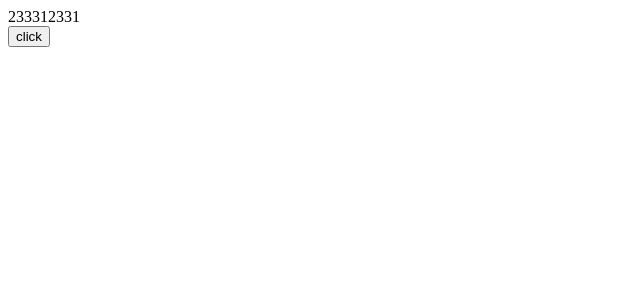
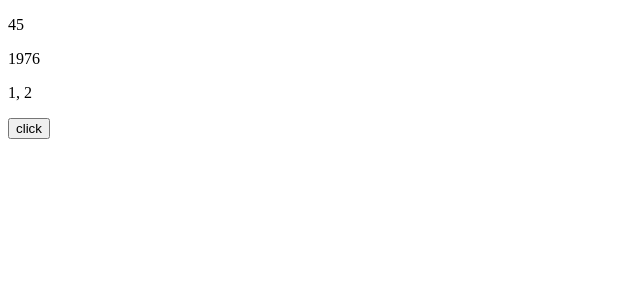
Before and after one commit to fxpby/Vue3-learn, a Vue app: page / in a window 1280 px wide. Shown: the top 300 px of the page, without its empty margins (0-640 px from the left). Built offline with nearby package versions, Linux system fonts and the light colour scheme.

Commit message:
feat: add reactive

```diff
--- a/src/App.vue
+++ b/src/App.vue
@@ -1,7 +1,7 @@
 <!--
  * @Author: your name
  * @Date: 2021-02-01 11:05:31
- * @LastEditTime: 2021-02-03 11:03:17
+ * @LastEditTime: 2021-02-03 15:45:40
  * @LastEditors: Please set LastEditors
  * @Description: In User Settings Edit
  * @FilePath: \vue3-api\src\App.vue
@@ -20,7 +20,8 @@
     <!-- <computed/> -->
     <!-- <readonly/> -->
     <!-- <watch-effect/> -->
-    <watch/>
+    <!-- <watch/> -->
+    <reactive-1/>
   </div>
 </template>
 
@@ -37,6 +38,7 @@ import computed from './components/computed'
 import readonly from './components/readonly'
 import watchEffect from './components/watchEffect'
 import watch from './components/watch'
+import reactive1 from './components/reactive'
 
 export default {
   name: 'App',
@@ -51,7 +53,8 @@ export default {
     computed,
     readonly,
     watchEffect,
-    watch
+    watch,
+    reactive1,
   },
   // props 不可以进行解构， context可以进行解构
   // 根据 attrs 或 slots 更改应用副作用, 需要在onUpdated中进行
--- /dev/null
+++ b/src/components/reactive.vue
@@ -0,0 +1,113 @@
+<!--
+ * @Author: your name
+ * @Date: 2021-02-03 11:53:19
+ * @LastEditTime: 2021-02-03 15:36:49
+ * @LastEditors: Please set LastEditors
+ * @Description: In User Settings Edit
+ * @FilePath: \vue3-api\src\components\reactive.vue
+-->
+<template>
+  <div>
+    <p>{{shallowState.age}}</p>
+    <p>{{shallowState.birth.year}}</p>
+    <p>{{state.foo}}, {{state.nested.bar}}</p>
+    <button @click="handler">click</button>
+  </div>
+</template>
+
+<script>
+import { isProxy, isReactive, isReadonly, reactive, readonly, shallowReactive, toRefs, shallowReadonly } from 'vue'
+export default {
+  name: 'reactive',
+  setup() {
+    // const state = reactive({
+    //   name: 'helen'
+    // })
+
+    // const readonlyState = readonly({
+    //   name: 'also'
+    // })
+
+    // const stateCopy = readonly(state)
+
+    // console.log('state... ', isProxy(state), isReactive(state), isReadonly(state))
+    // console.log('readonlyState... ', isProxy(readonlyState), isReactive(readonlyState), isReadonly(readonlyState))
+    // console.log('stateCopy... ', isProxy(stateCopy), isReactive(stateCopy), isReadonly(stateCopy))
+
+    const shallowState = shallowReactive({
+      age: 45,
+      birth: {
+        year: 1976,
+        month: 2
+      }
+    })
+
+    const stateReadonly = readonly({
+      a: 1,
+      b: {
+        c: 2
+      }
+    })
+
+    const shallowReadonlyState = shallowReadonly({
+      a: 1,
+      b: {
+        c: 2
+      }
+    })
+
+    console.log(isReadonly(stateReadonly))
+    console.log(isReadonly(stateReadonly.a))
+    console.log(isReadonly(stateReadonly.b.c))
+    console.log(isReadonly(shallowReadonlyState))
+    console.log(isReadonly(shallowReadonlyState.a))
+    console.log(isReadonly(shallowReadonlyState.b.c))
+
+
+
+    console.log(isReactive(shallowState.age))
+    console.log(isReactive(shallowState.birth))
+
+
+
+    const handler = () => {
+      shallowState.age++
+      shallowState.birth.year++
+      console.log('shallowState =>', shallowState)
+      console.log('shallowState.age =>', shallowState.age)
+      console.log('shallowState.birth.year =>', shallowState.birth.year)
+
+
+      // 改变状态本身的性质是响应式的
+      state.foo++
+      // ...但是不转换嵌套对象
+      isReactive(state.nested) // false
+      state.nested.bar++ // 非响应式
+      console.log(state)
+    }
+
+    const state = shallowReactive({
+      foo: 1,
+      nested: {
+        bar: 2
+      }
+    })
+
+
+
+    return {
+      // ...toRefs(state),
+      // ...toRefs(readonlyState),
+      // ...toRefs(shallowState),
+      state,
+      shallowState,
+      handler,
+      shallowReadonly
+    }
+  }
+}
+</script>
+
+<style>
+
+</style>
```
